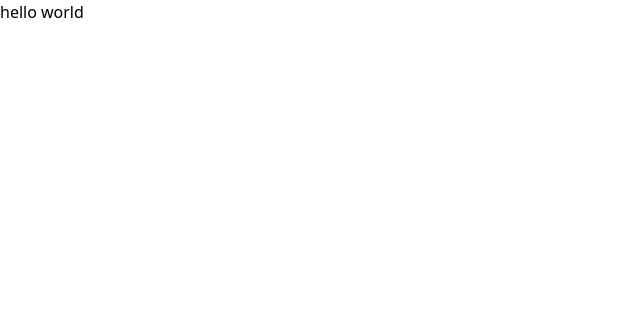
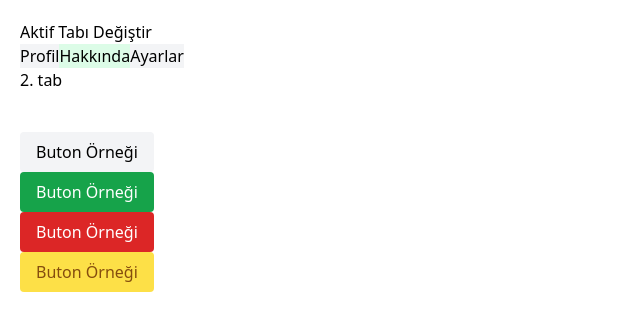
Before and after one commit to MuhammedBeraatKildaci/react-proje, a React (Create React App) app: page / in a window 1280 px wide. Shown: the top 330 px of the page, without its empty margins (0-640 px from the left). Built offline with nearby package versions, Linux system fonts and the light colour scheme.

Commit message:
component-props-useState

```diff
--- a/package.json
+++ b/package.json
@@ -4,6 +4,7 @@
   "private": true,
   "dependencies": {
     "bootstrap": "^5.3.3",
+    "classnames": "^2.5.1",
     "cra-template": "1.2.0",
     "react": "^19.0.0",
     "react-bootstrap": "^2.10.7",
--- a/src/App.js
+++ b/src/App.js
@@ -1,6 +1,26 @@
-import React, { createElement, Fragment } from "react";
+import React, { createElement, Fragment,useState} from "react";
+import Button from './components/Button';
+import Tab from "./components/Tab"
+
+
+
+
+function Profile() {
+	console.log('profil tabına geldin!')
+	return (
+		<div>
+			burası profile tabı
+		</div>
+	)
+}
+
 
 const App = () => {
+
+  const todos = ['todo1', 'todo2', 'todo3']
+
+	const [activeTab, setActiveTab] = useState(1)
+
   /**createElement
    * return createElement('main',{
       className: 'test-app',
@@ -11,8 +31,39 @@ const App = () => {
   return (
     //fragment
     <>
+        <div style={{padding: 20}}>
+				<button onClick={() => setActiveTab(2)}>
+					Aktif Tabı Değiştir
+				</button>
+				<Tab activeTab={activeTab} onChange={tabIndex => setActiveTab(tabIndex)}>
+					<Tab.Panel title="Profil"><Profile /></Tab.Panel>
+					<Tab.Panel title="Hakkında">2. tab</Tab.Panel>
+					<Tab.Panel title="Ayarlar">3. tab</Tab.Panel>
+				</Tab>
+				{activeTab === 2 && (
+					<div>
+						burası da eksta bir alan!
+					</div>
+				)}
+			</div>
+
+
       <main id="main" className="test-app">
-        hello world
+
+      <div style={{padding: 20}}>
+				<Button>
+					Buton Örneği
+				</Button>
+				<Button variant="success">
+					Buton Örneği
+				</Button>
+				<Button variant="danger">
+					Buton Örneği
+				</Button>
+				<Button variant="warning">
+					Buton Örneği
+				</Button>
+			</div>
       </main>
     </>
   );
--- /dev/null
+++ b/src/components/Button.jsx
@@ -0,0 +1,15 @@
+import classNames from "classnames"
+
+const Button =({ children, variant = 'default' })=> {
+	return (
+		<button className={classNames({
+			"p-4 h-10 flex items-center rounded": true,
+			"bg-gray-100": variant === 'default',
+			"bg-green-600 text-white": variant === 'success',
+			"bg-red-600 text-white": variant === 'danger',
+			"bg-yellow-300 text-yellow-800": variant === 'warning',
+		})}>{children}</button>
+	)
+}
+
+export default Button
--- /dev/null
+++ b/src/components/Tab.jsx
@@ -0,0 +1,38 @@
+import {useState, useEffect} from "react"
+
+function Tab({children, activeTab, onChange}) {
+	const [active, setActive] = useState(activeTab)
+
+	useEffect(() => {
+		setActive(activeTab)
+	}, [activeTab])
+
+	useEffect(() => {
+		onChange(active)
+	}, [active])
+
+	return (
+		<div>
+			<nav>
+				{children.map((tab, index) => (
+					<button
+						onClick={() => setActive(index)}
+						className={active === index ? 'bg-green-100' : 'bg-gray-100'}
+						key={index}
+					>
+						{tab.props.title}
+					</button>
+				))}
+			</nav>
+			{children[active]}
+		</div>
+	)
+}
+
+Tab.Panel = function ({children, title}) {
+	return (
+		<div>{children}</div>
+	)
+}
+
+export default Tab
```
Also changed, not shown: 1 other file (tests, documents, lock files or other folders).
